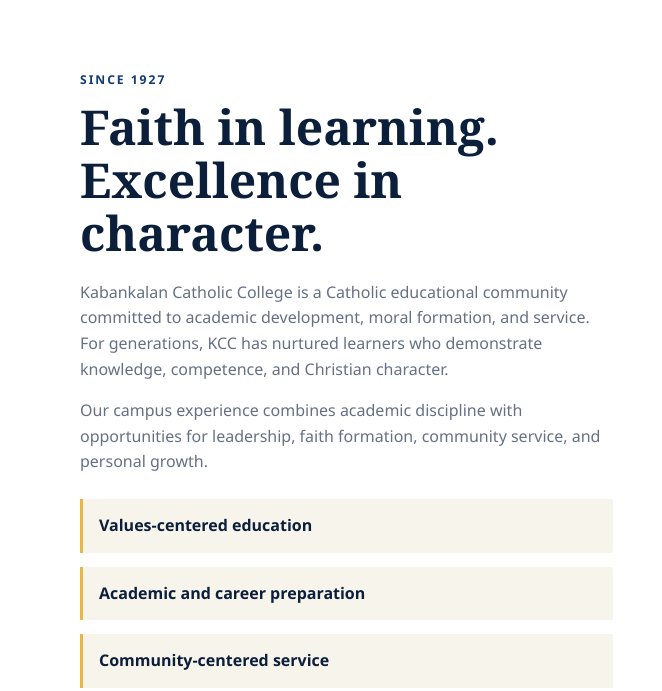
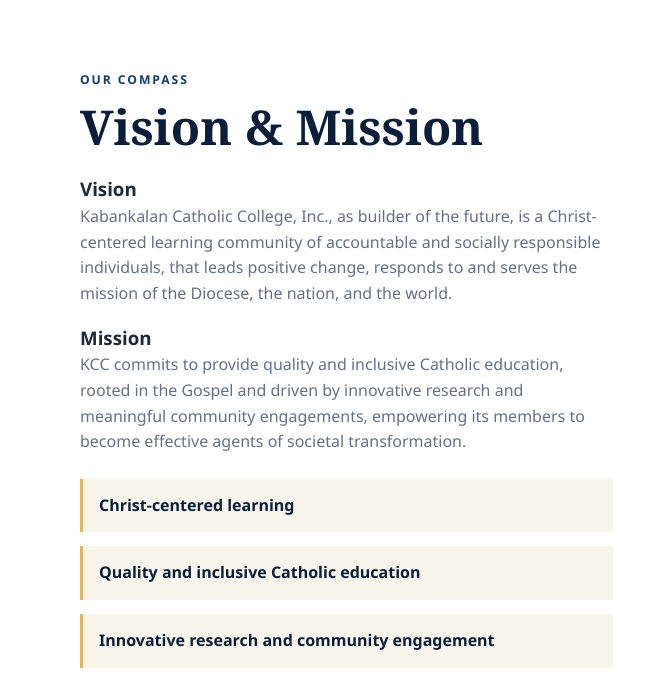
Before and after one commit to eugenjuarez12-max/JUAREZ-project-2, a plain HTML site: page about.html in a window 1280 px wide. Shown: the part 399-1090 px from the top of the page, 0-662 px from the left. Drawn offline with Linux system fonts and the light colour scheme.

Commit message:
adding mission & vision

```diff
--- a/about.html
+++ b/about.html
@@ -12,7 +12,7 @@
   <main>
     <section class="page-hero"><div class="container"><div class="eyebrow">Our Story</div><h1>About KCC</h1><div class="breadcrumb">Home / About</div></div></section>
     <section class="content-section"><div class="container content-grid">
-      <div><div class="section-kicker">Since 1927</div><h2>Faith in learning. Excellence in character.</h2><p>Kabankalan Catholic College is a Catholic educational community committed to academic development, moral formation, and service. For generations, KCC has nurtured learners who demonstrate knowledge, competence, and Christian character.</p><p>Our campus experience combines academic discipline with opportunities for leadership, faith formation, community service, and personal growth.</p><ul class="feature-list"><li>Values-centered education</li><li>Academic and career preparation</li><li>Community-centered service</li></ul></div>
+      <div><div class="section-kicker">Our Compass</div><h2>Vision &amp; Mission</h2><h3>Vision</h3><p>Kabankalan Catholic College, Inc., as builder of the future, is a Christ-centered learning community of accountable and socially responsible individuals, that leads positive change, responds to and serves the mission of the Diocese, the nation, and the world.</p><h3>Mission</h3><p>KCC commits to provide quality and inclusive Catholic education, rooted in the Gospel and driven by innovative research and meaningful community engagements, empowering its members to become effective agents of societal transformation.</p><ul class="feature-list"><li>Christ-centered learning</li><li>Quality and inclusive Catholic education</li><li>Innovative research and community engagement</li></ul></div>
       <div class="image-panel" role="img" aria-label="Students learning together on campus"></div>
     </div></section>
   </main>
```
